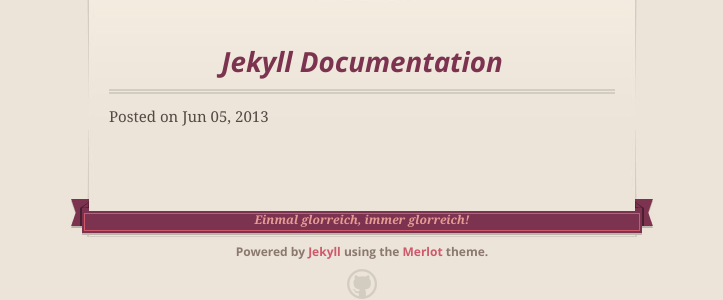
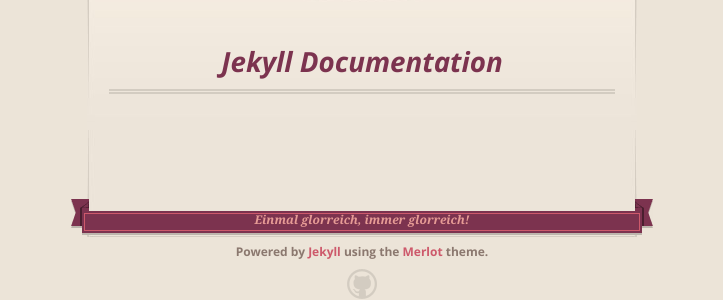
Before and after one commit to glorreich/glorreich.github.io, a Jekyll site: the page built from _posts/2013-06-05-jekyll-documentation.markdown, in a window 1280 px wide. Shown: the part 215-515 px from the top of the page, without its empty margins (278-1001 px from the left). Built offline with Jekyll 4.4.1, drawn with Linux system fonts in a browser that asks for light colours; nearby versions of some CDN libraries.

Commit message:
Update post.html

```diff
--- a/_layouts/post.html
+++ b/_layouts/post.html
@@ -15,6 +15,4 @@
 
 	<div class="post-content">{{ content }}</div>
 
-	<p class="meta">Posted on <span class="postdate">{{ page.date | date: "%b %d, %Y" }}</span></p>
-
 </article>
```
